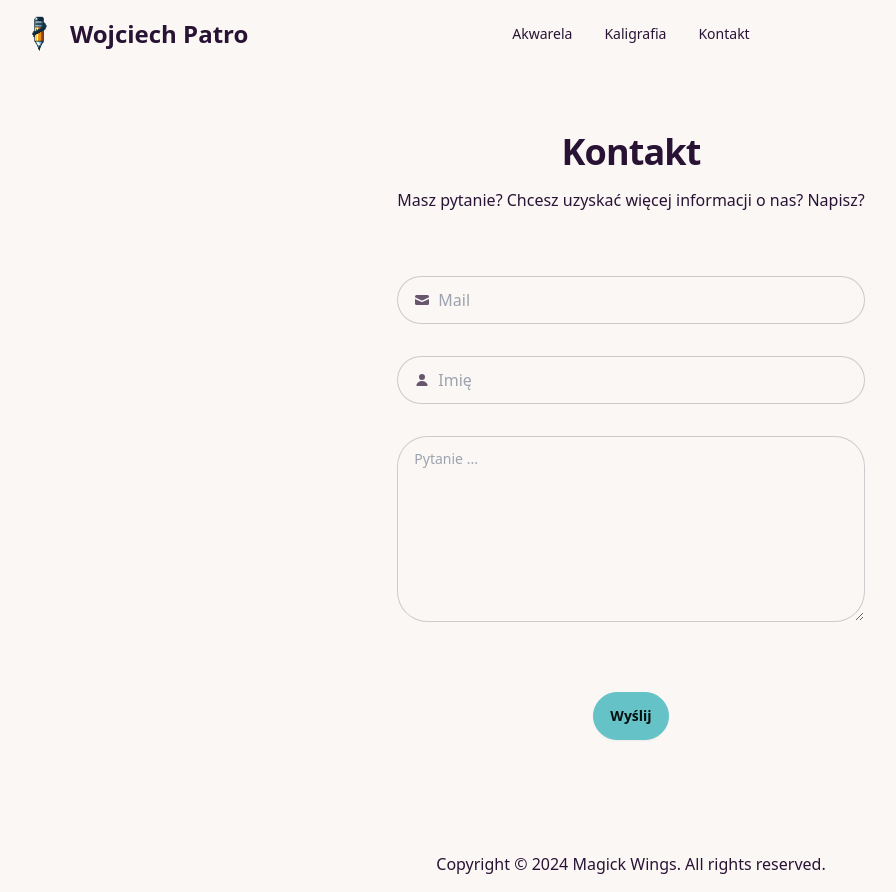
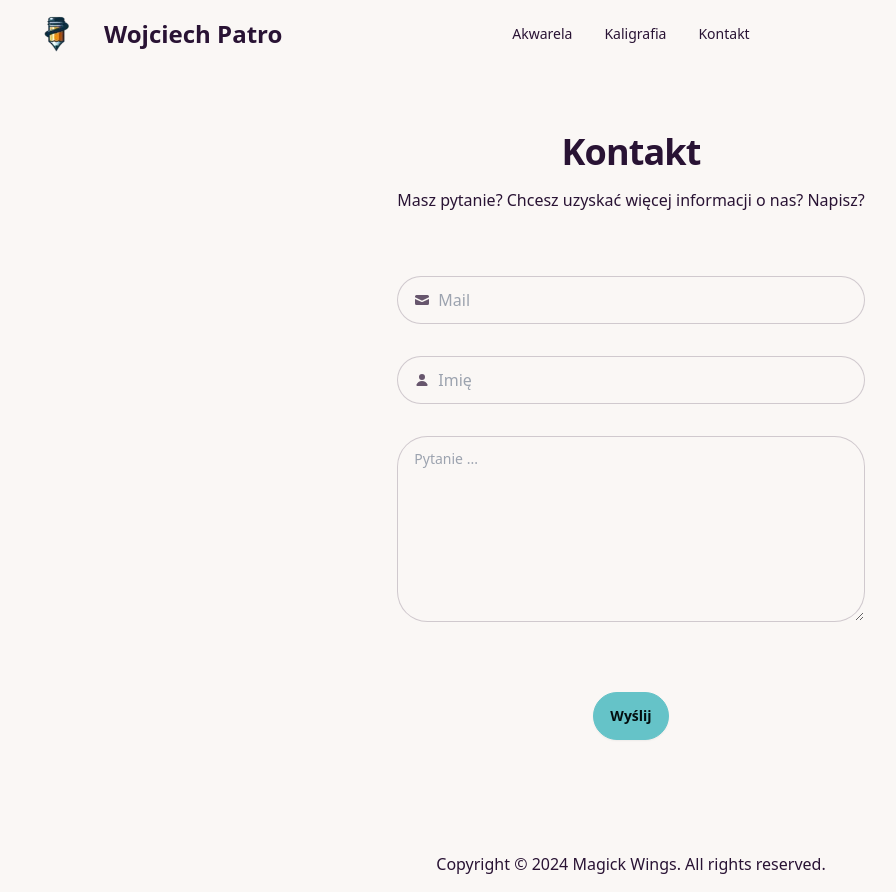
Before and after one commit to marcin-dudek/wp, a SvelteKit app: page /kontakt in a window 1280 px wide. Shown: the whole page, without its empty margins (9-905 px from the left). Built offline with nearby package versions, Linux system fonts and the light colour scheme.

Commit message:
Fix aria label for menu button and adjust logo size

```diff
--- a/src/app.html
+++ b/src/app.html
@@ -8,6 +8,7 @@
   <link rel="shortcut icon" href="%sveltekit.assets%/favicon.ico" />
   <link rel="apple-touch-icon" sizes="180x180" href="%sveltekit.assets%/apple-touch-icon.png" />
   <link rel="preload" href="%sveltekit.assets%/main.webp" as="image">
+  <link rel="preload" href="%sveltekit.assets%/logo-80.webp" as="image">
   <link rel="preload" href="%sveltekit.assets%/akwarela/w101.webp" as="image">
   <meta name="viewport" content="width=device-width, initial-scale=1" />
   %sveltekit.head%
--- a/src/routes/+layout.svelte
+++ b/src/routes/+layout.svelte
@@ -10,7 +10,7 @@
   <div class="navbar">
     <div class="navbar-start">
       <div class="dropdown">
-        <div tabindex="0" role="button" class="btn btn-ghost lg:hidden">
+        <div tabindex="0" role="button" class="btn btn-ghost lg:hidden" aria-label="Menu button">
           <svg
             xmlns="http://www.w3.org/2000/svg"
             class="h-5 w-5"
@@ -54,13 +54,7 @@
         </ul>
       </div>
       <a class="btn btn-ghost" href="/">
-        <img
-          src="/favicon-48x48.png"
-          width="46"
-          height="46"
-          class="h-full"
-          alt="Wojciech Patro logo"
-        />
+        <img src="/logo-80.webp" width="80" height="80" class="h-full" alt="Wojciech Patro logo" />
         <div>
           <p class="text-2xl gap-0 leading-5 text-bold">Wojciech Patro</p>
         </div>
```
Also changed, not shown: static/logo-80.webp (added).
